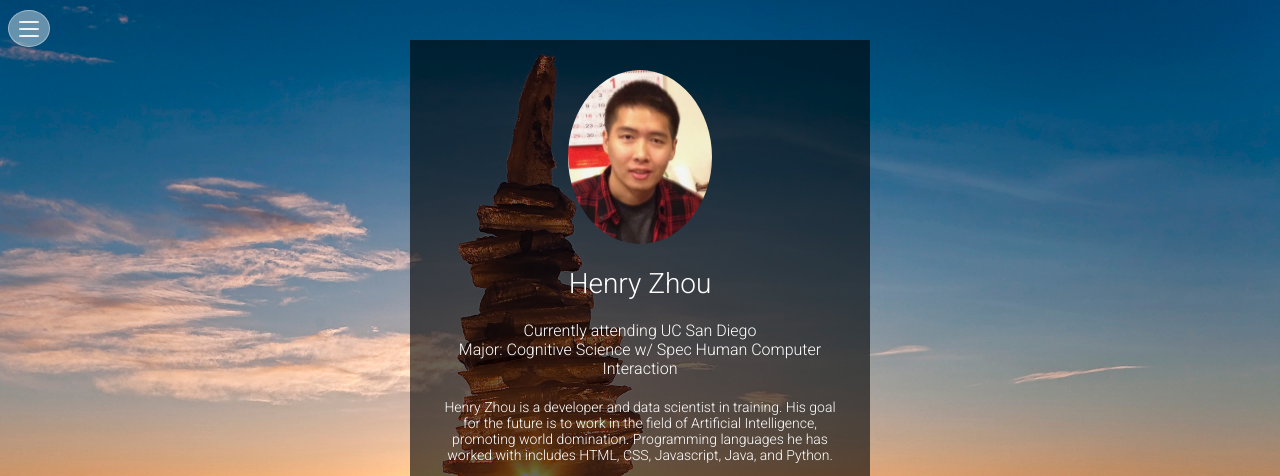
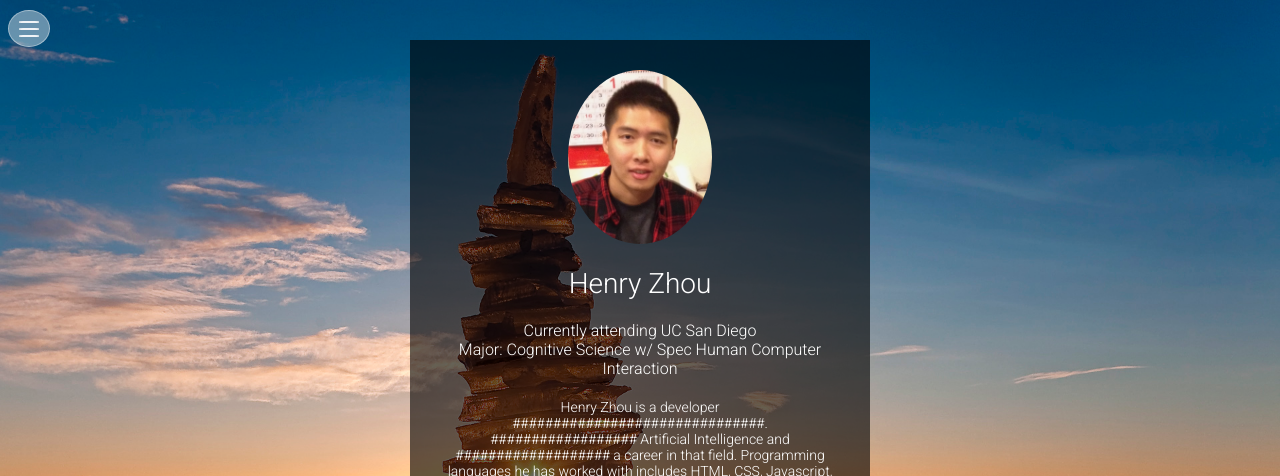
Before and after one commit to henrvzhou/henrvzhou, a plain HTML site: page index.html in a window 1280 px wide. Shown: the top 476 px of the page. Drawn offline with nearby package versions, Linux system fonts and the light colour scheme.

Commit message:
description

```diff
--- a/index.html
+++ b/index.html
@@ -36,8 +36,8 @@
         <h1>Henry Zhou</h1>
         <h4>Currently attending UC San Diego <br> Major: Cognitive Science w/ Spec Human Computer Interaction</h4>
 
-        <p>Henry Zhou is a developer and data scientist in training.  His goal for the future is to work in the
-        field of Artificial Intelligence, promoting world domination.  Programming languages he has worked
+        <p>Henry Zhou is a developer ###############################.  ################## Artificial Intelligence and
+        ################### a career in that field.  Programming languages he has worked
         with includes HTML, CSS, Javascript, Java, and Python.
         </p>
 
```
